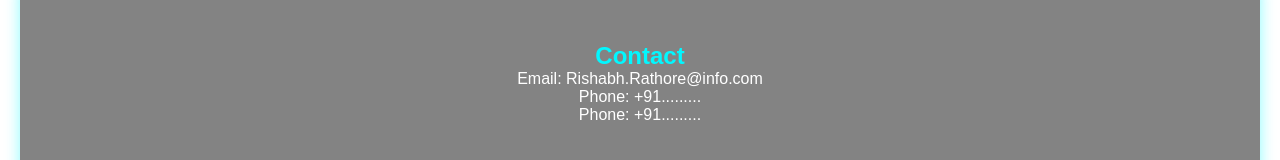
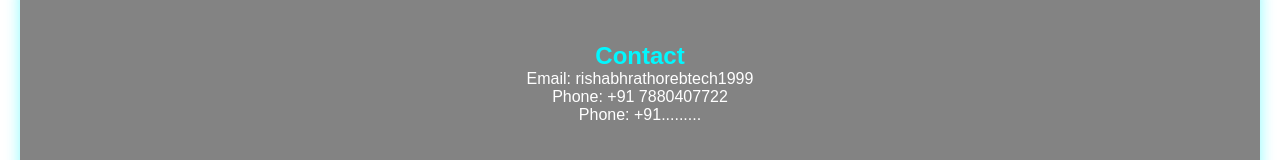
Before and after one commit to RRwelfarework/RISHABH-RATHORE, a plain HTML site: page index.html in a window 1280 px wide. Shown: the part 4405-4565 px from the top of the page. Drawn offline with Linux system fonts and the light colour scheme.

Commit message:
Update index.html

```diff
--- a/index.html
+++ b/index.html
@@ -380,8 +380,8 @@
     <!-- Contact Section -->
     <section id="contact" class="section">
         <h2>Contact</h2>
-        <p>Email: Rishabh.Rathore@info.com</p>
-        <p>Phone: +91.........</p>
+        <p>Email: rishabhrathorebtech1999</p>
+        <p>Phone: +91 7880407722</p>
         <p>Phone: +91.........</p>
     </section>
 
```
